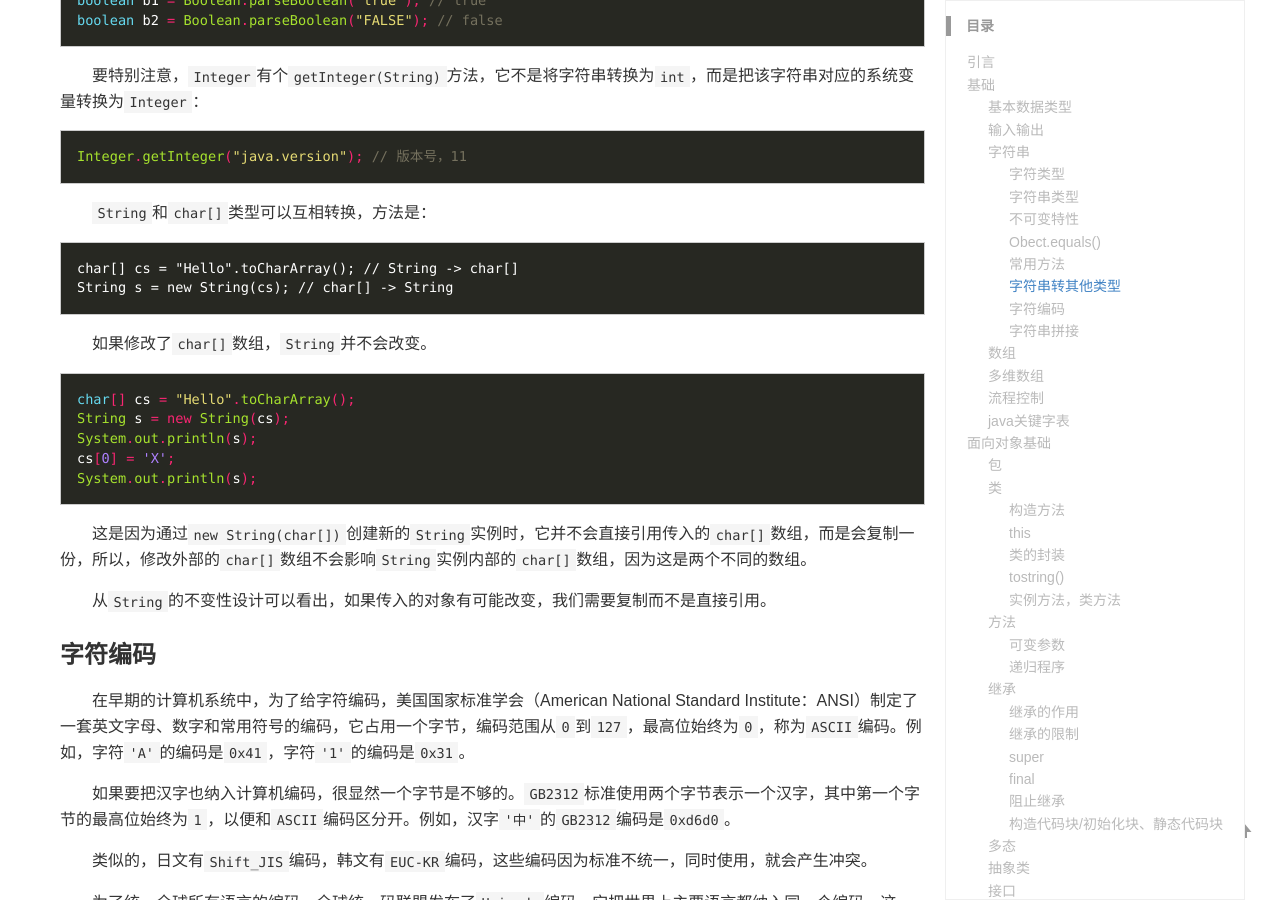
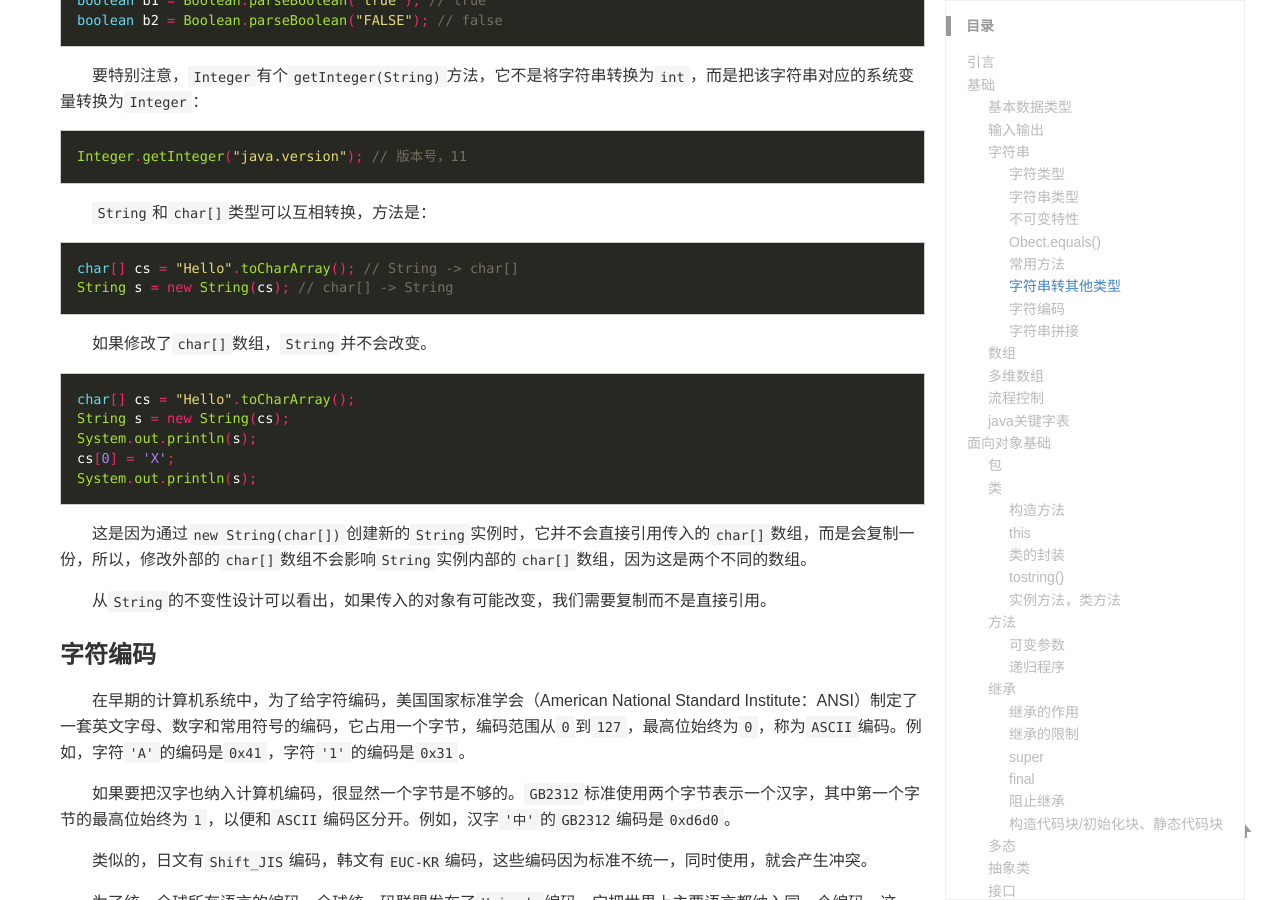
Before and after one commit to acteds/acteds.github.io, a Jekyll site: the page built from _posts/2020-05-26-Java笔记.md, in a window 1280 px wide and 900 px high, scrolled down 8942 px. Built offline with Jekyll 4.4.1, drawn with Linux system fonts in a browser that asks for light colours; some of the changed text lies outside the part shown.

Commit message:
格式调整

````diff
--- a/_posts/2020-05-26-Java笔记.md
+++ b/_posts/2020-05-26-Java笔记.md
@@ -231,6 +231,7 @@
 }
 ```
 **equals()**是**Object**的方法,所以对所有对象都适用。**默认**为:
+
 ```java
 public boolean equals(Object obj) {
     return (this == obj);
@@ -352,7 +353,7 @@
 Integer.getInteger("java.version"); // 版本号，11
 ```
 `String`和`char[]`类型可以互相转换，方法是：
-```
+```java
 char[] cs = "Hello".toCharArray(); // String -> char[]
 String s = new String(cs); // char[] -> String
 ```
@@ -441,7 +442,9 @@
 对于使用者来说，`String`内部的优化不影响任何已有代码，因为它的`public`方法签名是不变的。
 ### 字符串拼接
 **StringBuilder**
+
 Java编译器对`String`做了特殊处理，使得我们可以直接用`+`拼接字符串。
+
 ```java
 String s = "";
 for (int i = 0; i < 1000; i++) {
@@ -787,6 +790,7 @@
 }
 ```
 `run()`方法中包含了线程的执行逻辑，当线程启动时，会调用`run()`方法来执行任务。实现`Runnable`接口的类可以实现自己的逻辑，例如：
+
 ```java
 public class MyRunnable implements Runnable {
     @Override
@@ -1084,6 +1088,7 @@
 
 为了避免上述问题，Java语言规范明确禁止在子类中定义与父类同名的字段。如果子类需要引用父类的字段，应该通过**super**关键字或者在父类中提供合适的访问方法。
 总之，严禁定义与父类重名的字段是为了保证代码的清晰性、可读性和可维护性，以及避免可能引起的混淆和错误。
+
 ### 继承的作用
 - 引入继承,实现了代码重用;
 - 引入继承,实现了递增式的程序设计。
@@ -1417,6 +1422,7 @@
 Abst[] absts={a1,a2};
 ```
 ## 接口
+
 接口关键字:**interface**
 
 如果某个类中的所有方法**都是**抽象方法,那么可以考虑将该类定义为接口;
@@ -2272,7 +2278,7 @@
 
 最后，不同类型的枚举**不能**互相**比较**或者赋值，因为类型不符。例如，不能给一个`Weekday`枚举类型的变量赋值为`Color`枚举类型的值：
 
-```
+```java
 Weekday x = Weekday.SUN; // ok!
 Weekday y = Color.RED; // Compile error: incompatible types
 ```
@@ -2373,9 +2379,9 @@
 ```
 这样就无需担心顺序的变化，新增枚举常量时，也需要指定一个`int`值。
 
-注意：**枚举类的字段**也**可以**是非`final`类型，即可以在运行期修改，但是不推荐这样做！
-
-默认情况下，对枚举常量调用`toString()`会返回和`name()`一样的字符串。但是，`toString()`可以被覆写，而`name()`则不行，因此判断枚举常量的**名字**，要始终使用`name()`方法，绝不能调用`toString()`！覆写`toString()`的目的是在输出时更有可读性。。可以给`Weekday`添加`toString()`方法：
+注意：**枚举类的字段**也**可以**是非`final`类型，即可以在运行期修改，但是**不推荐这样做**！
+
+默认情况下，对枚举常量调用`toString()`会返回和`name()`一样的字符串。但是，`toString()`可以被覆写，而`name()`则不行，因此判断枚举常量的**名字**，要始终使用`name()`方法，绝不能调用`toString()`！覆写`toString()`的目的是在输出时更有可读性。可以给`Weekday`添加`toString()`方法：
 
 ```java
 public class Main {
````
